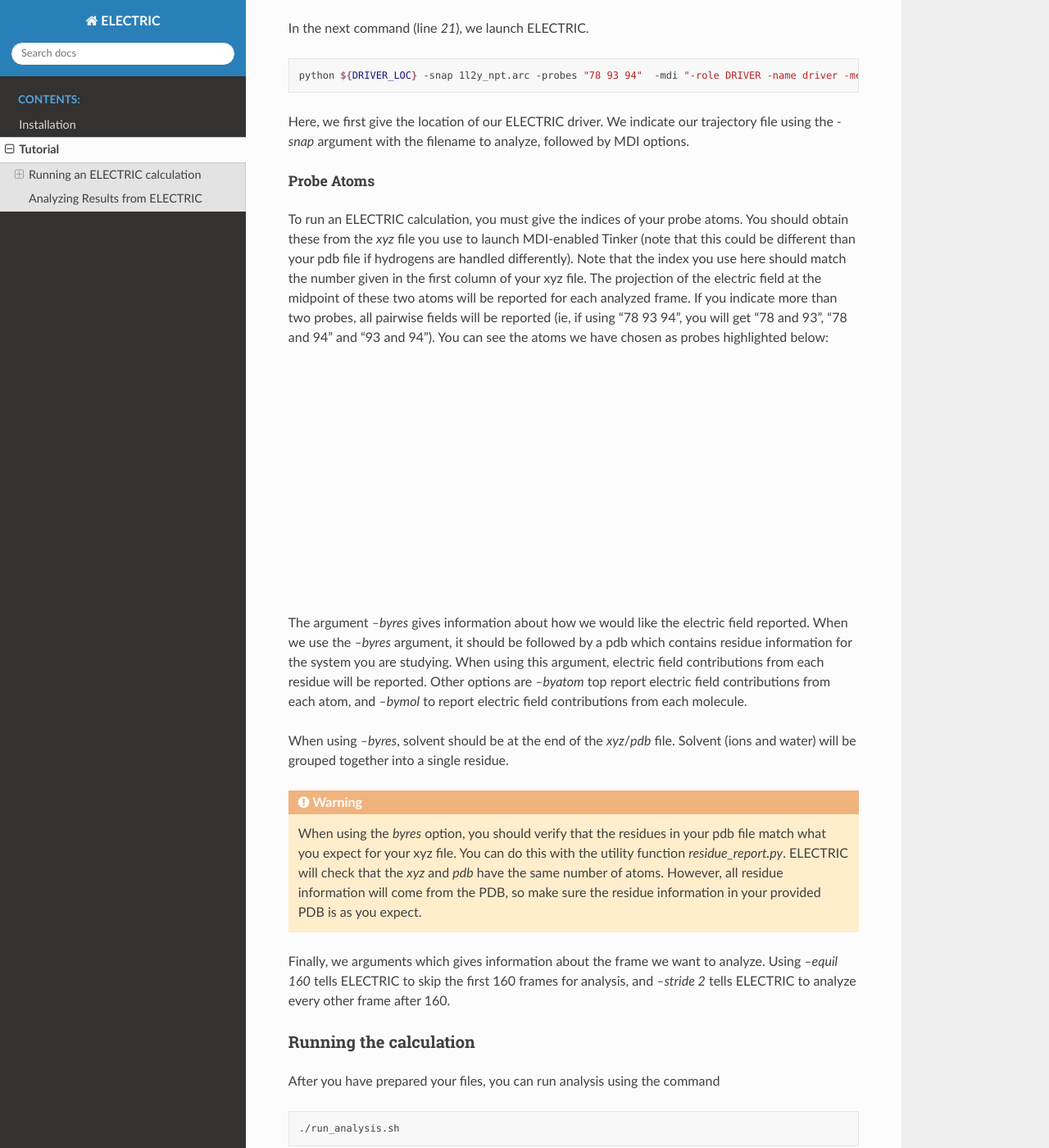
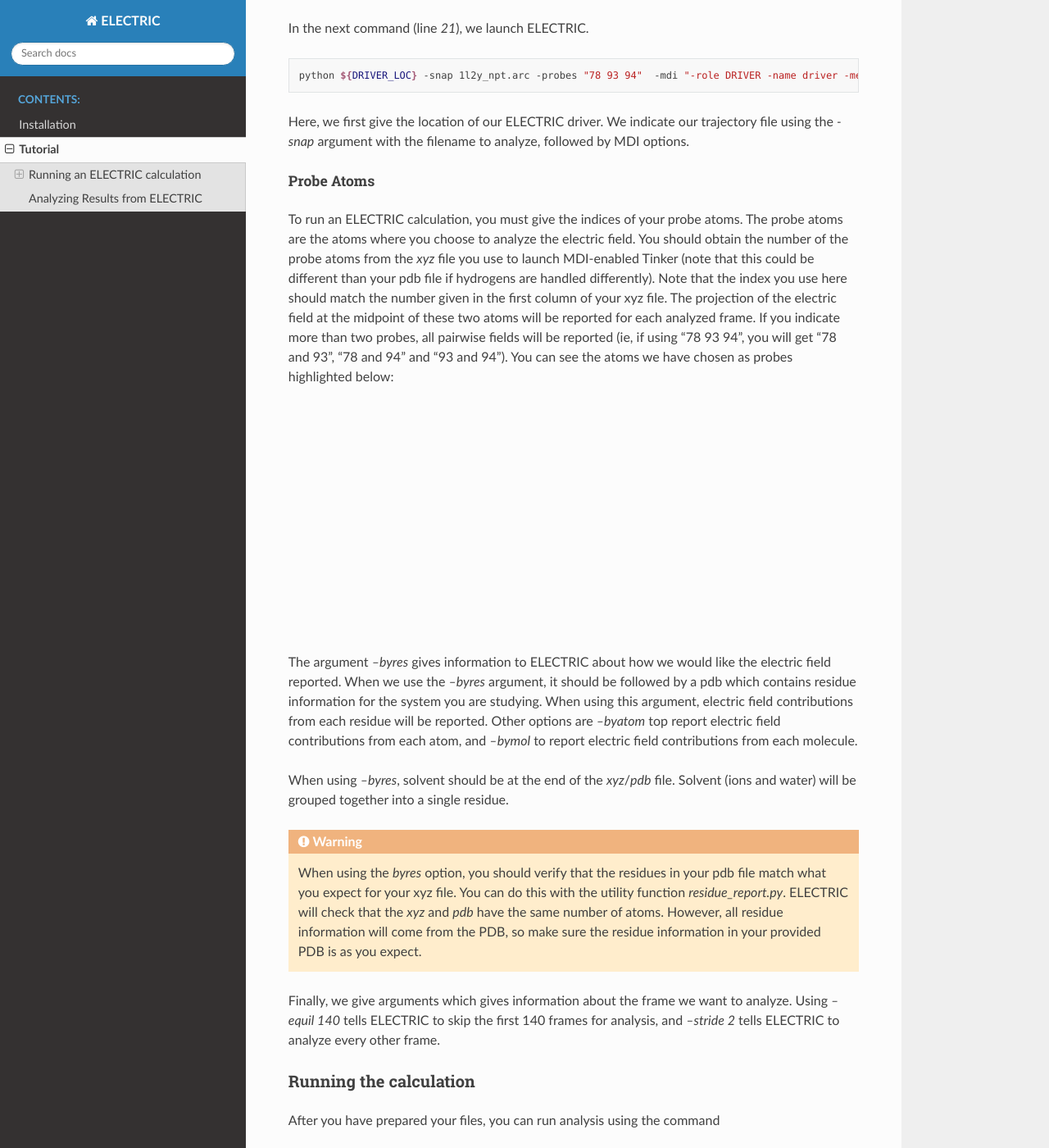
Before and after one commit to WelbornGroup/ELECTRIC, a Sphinx documentation site: the page built from docs/tutorial.rst, in a window 1280 px wide and 1400 px high, scrolled down 4048 px. Shown: the whole window at 82% size. Built offline with Sphinx 7.4.7 and the Read the Docs theme 2.0.0, drawn with Linux system fonts in a browser that asks for light colours; some of the changed text lies outside the part shown.

Commit message:
change tutorial for shorter simulation trajectory

```diff
--- a/docs/tutorial.rst
+++ b/docs/tutorial.rst
@@ -125,7 +125,7 @@ You use ELECTRIC from the command line. Consider the following bash script provi
     ${TINKER_LOC} 1l2y -k no_ewald.key -mdi "-role ENGINE -name NO_EWALD -method TCP -port 8022 -hostname localhost"  10 1.0 0.002 2 300.00 > no_ewald.log &
 
     #launch driver
-    python ${DRIVER_LOC} -snap 1l2y_npt.arc -probes "93 94" -mdi "-role DRIVER -name driver -method TCP -port 8022" --byres 1l2y_solvated.pdb  --equil 160 --stride 2 &
+    python ${DRIVER_LOC} -snap 1l2y_npt.arc -probes "93 94" -mdi "-role DRIVER -name driver -method TCP -port 8022" --byres 1l2y_solvated.pdb  --equil 140 --stride 2 &
 
     wait
 
@@ -147,14 +147,14 @@ In the next command (line `21`), we launch ELECTRIC.
 
 .. code-block:: bash
 
-    python ${DRIVER_LOC} -snap 1l2y_npt.arc -probes "78 93 94"  -mdi "-role DRIVER -name driver -method TCP -port 8022" --byres 1l2y_solvated.pdb  --equil 160 --stride 2 &
+    python ${DRIVER_LOC} -snap 1l2y_npt.arc -probes "78 93 94"  -mdi "-role DRIVER -name driver -method TCP -port 8022" --byres 1l2y_solvated.pdb  --equil 140 --stride 2 &
 
 Here, we first give the location of our ELECTRIC driver. We indicate our trajectory file using the `-snap` argument with the filename to analyze, followed by MDI options.
 
 Probe Atoms
 ++++++++++++
 
-To run an ELECTRIC calculation, you must give the indices of your probe atoms. You should obtain these from the `xyz` file you use to launch MDI-enabled Tinker (note that this could be different than your pdb file if hydrogens are handled differently). Note that the index you use here should match the number given in the first column of your xyz file. The projection of the electric field at the midpoint of these two atoms will be reported for each analyzed frame. If you indicate more than two probes, all pairwise fields will be reported (ie, if using "78 93 94", you will get "78 and 93", "78 and 94" and "93 and 94"). You can see the atoms we have chosen as probes highlighted below:
+To run an ELECTRIC calculation, you must give the indices of your probe atoms. The probe atoms are the atoms where you choose to analyze the electric field. You should obtain the number of the probe atoms from the `xyz` file you use to launch MDI-enabled Tinker (note that this could be different than your pdb file if hydrogens are handled differently). Note that the index you use here should match the number given in the first column of your xyz file. The projection of the electric field at the midpoint of these two atoms will be reported for each analyzed frame. If you indicate more than two probes, all pairwise fields will be reported (ie, if using "78 93 94", you will get "78 and 93", "78 and 94" and "93 and 94"). You can see the atoms we have chosen as probes highlighted below:
 
 .. moleculeView::
 
@@ -166,7 +166,7 @@ To run an ELECTRIC calculation, you must give the indices of your probe atoms. Y
     data-select1: serial:78,93,94
     data-style1: sphere
 
-The argument `--byres` gives information about how we would like the electric field reported. When we use the `--byres` argument, it should be followed by a pdb which contains residue information for the system you are studying. When using this argument, electric field contributions from each residue will be reported. Other options are `--byatom` top report electric field contributions from each atom, and `--bymol` to report electric field contributions from each molecule.
+The argument `--byres` gives information to ELECTRIC about how we would like the electric field reported. When we use the `--byres` argument, it should be followed by a pdb which contains residue information for the system you are studying. When using this argument, electric field contributions from each residue will be reported. Other options are `--byatom` top report electric field contributions from each atom, and `--bymol` to report electric field contributions from each molecule.
 
 When using `--byres`, solvent should be at the end of the `xyz`/`pdb` file. Solvent (ions and water) will be grouped together into a single residue.
 
@@ -174,7 +174,7 @@ When using `--byres`, solvent should be at the end of the `xyz`/`pdb` file. Solv
 
     When using the `byres` option, you should verify that the residues in your pdb file match what you expect for your xyz file. You can do this with the utility function `residue_report.py`. ELECTRIC will check that the `xyz` and `pdb` have the same number of atoms. However, all residue information will come from the PDB, so make sure the residue information in your provided PDB is as you expect.
 
-Finally, we arguments which gives information about the frame we want to analyze. Using `--equil 160` tells ELECTRIC to skip the first 160 frames for analysis, and `--stride 2` tells ELECTRIC to analyze every other frame after 160.
+Finally, we give arguments which gives information about the frame we want to analyze. Using `--equil 140` tells ELECTRIC to skip the first 140 frames for analysis, and `--stride 2` tells ELECTRIC to analyze every other frame.
 
 Running the calculation
 -----------------------
```
Also changed, not shown: other parts of docs/tutorial.rst (+3 -4 lines).
